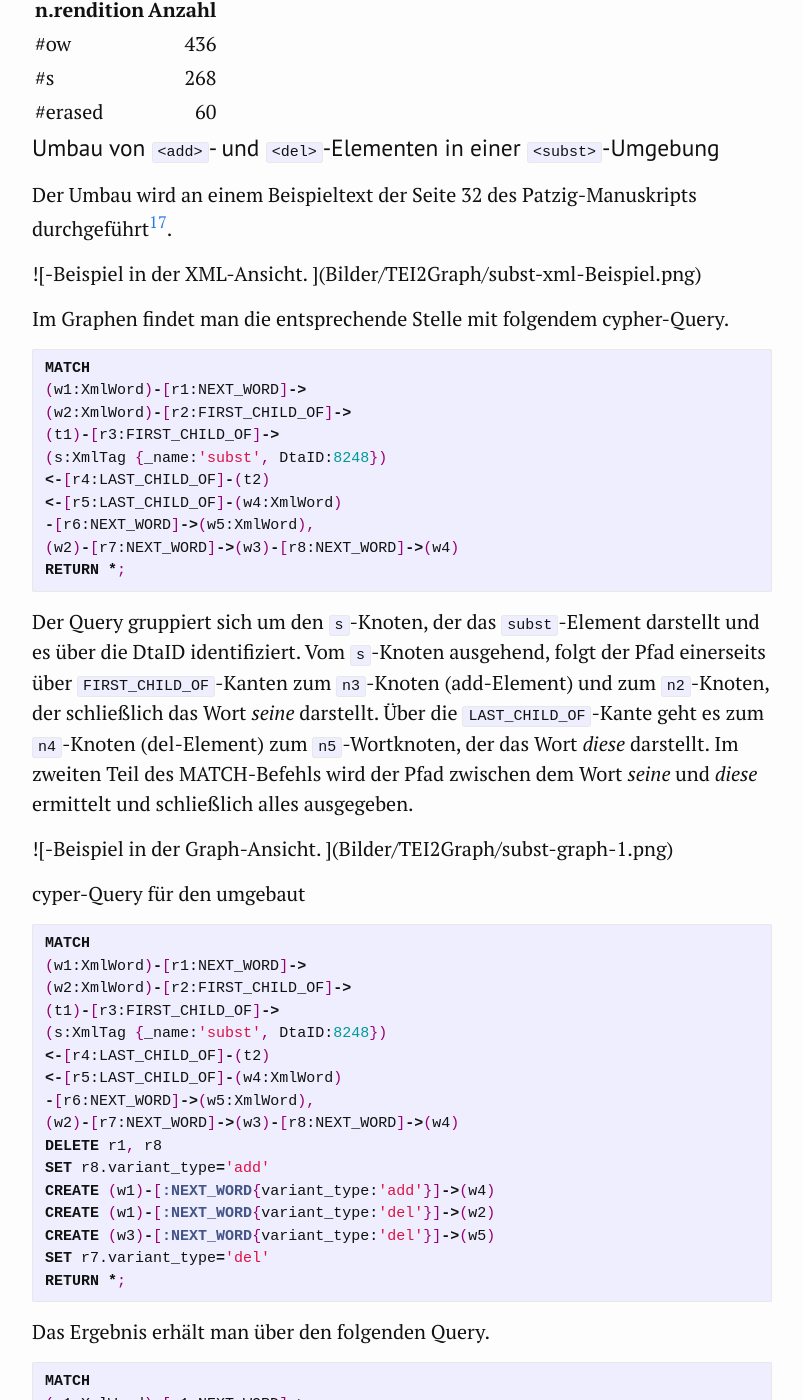
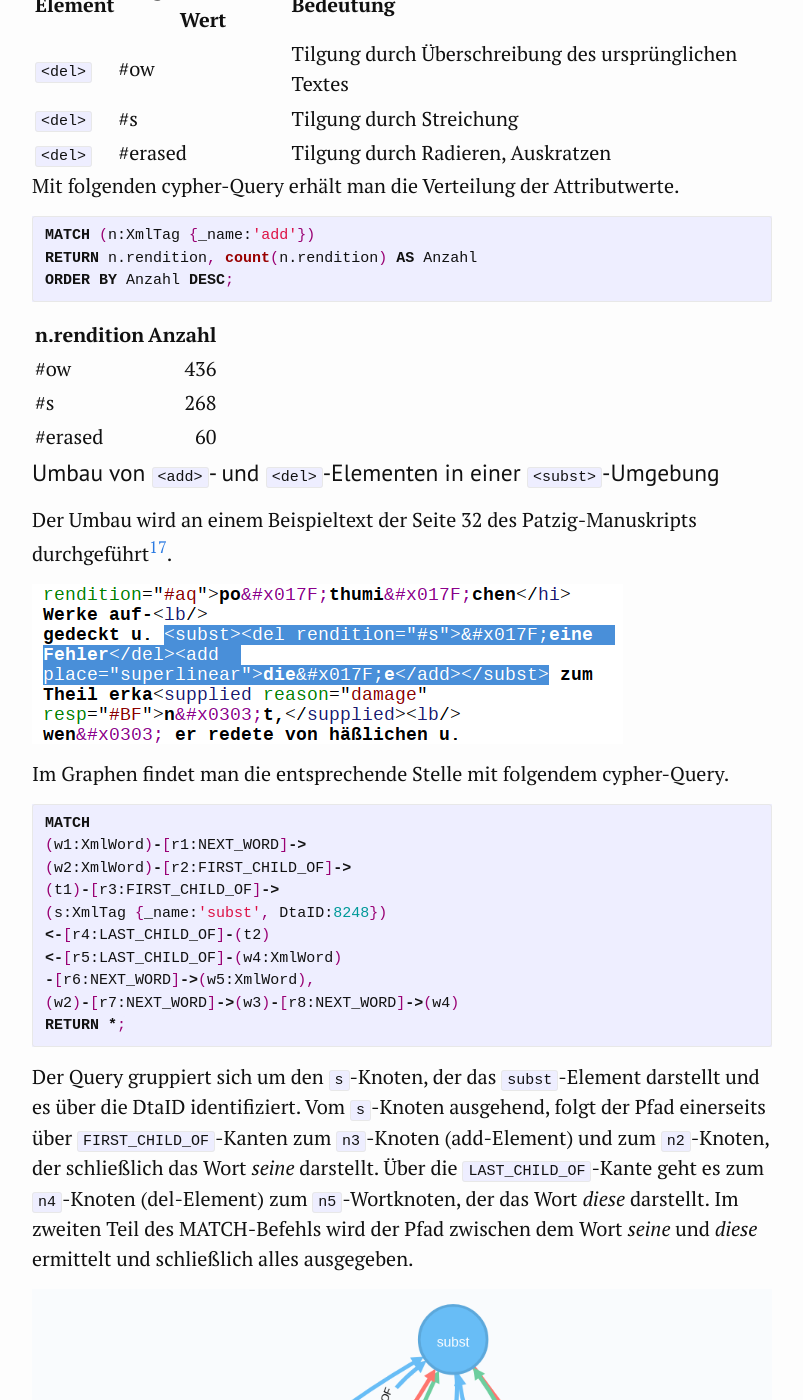
Before and after one commit to kuczera/Graphentechnologien, a Jekyll site: the page built from docs/60_Graph-Refactoring-mit-DTA-XML.md, in a window 1280 px wide and 1400 px high, scrolled down 19267 px. Shown: the whole window, without its empty margins (238-1041 px from the left). Built offline with Jekyll 4.4.1, drawn with Linux system fonts in a browser that asks for light colours; some of the changed text lies outside the part shown.

Commit message:
Bildunterschriften korrigiert

```diff
--- a/docs/60_Graph-Refactoring-mit-DTA-XML.md
+++ b/docs/60_Graph-Refactoring-mit-DTA-XML.md
@@ -452,7 +454,7 @@ ORDER BY Anzahl DESC;
 
 Der Umbau wird an einem Beispieltext der Seite 32 des Patzig-Manuskripts durchgeführt[^148e].
 
-![<subst>-Beispiel in der XML-Ansicht. ](Bilder/TEI2Graph/subst-xml-Beispiel.png)
+![subst-Beispiel in der XML-Ansicht. ](Bilder/TEI2Graph/subst-xml-Beispiel.png)
 
 Im Graphen findet man die entsprechende Stelle mit folgendem cypher-Query.
 
@@ -471,7 +473,7 @@ RETURN *;
 
 Der Query gruppiert sich um den `s`-Knoten, der das `subst`-Element darstellt und es über die DtaID identifiziert. Vom `s`-Knoten ausgehend, folgt der Pfad einerseits über `FIRST_CHILD_OF`-Kanten zum `n3`-Knoten (add-Element) und zum `n2`-Knoten, der schließlich das Wort *seine* darstellt. Über die `LAST_CHILD_OF`-Kante geht es zum `n4`-Knoten (del-Element) zum `n5`-Wortknoten, der das Wort *diese* darstellt. Im zweiten Teil des MATCH-Befehls wird der Pfad zwischen dem Wort *seine* und *diese* ermittelt und schließlich alles ausgegeben.
 
-![<subst>-Beispiel in der Graph-Ansicht. ](Bilder/TEI2Graph/subst-graph-1.png)
+![subst-Beispiel in der Graph-Ansicht. ](Bilder/TEI2Graph/subst-graph-1.png)
 
 cyper-Query für den umgebaut
 
```
Also changed, not shown: other parts of docs/60_Graph-Refactoring-mit-DTA-XML.md (+3 -1 lines).
